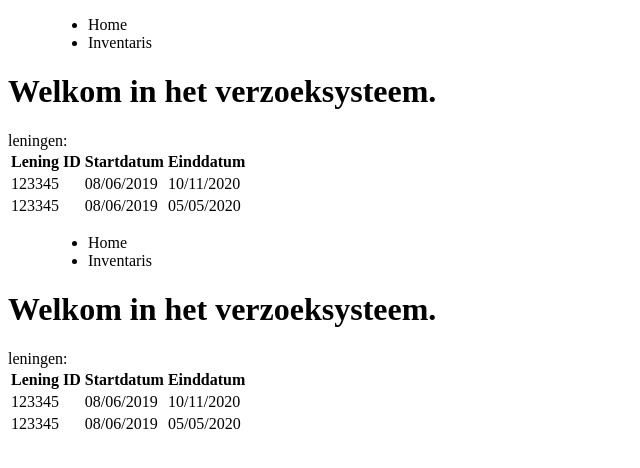
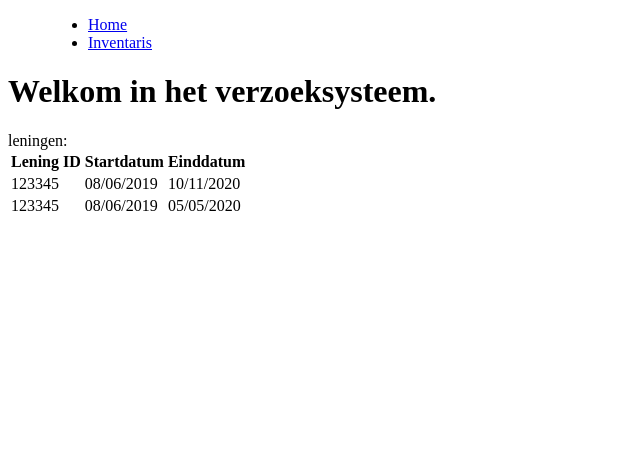
Before and after one commit to medzoseck/front-endPrograming, an Angular app: page /home in a window 1280 px wide. Shown: the top 468 px of the page, without its empty margins (0-640 px from the left). Built offline with nearby package versions, Linux system fonts and the light colour scheme.

Commit message:
routes werken nu

```diff
--- a/src/app/app.component.html
+++ b/src/app/app.component.html
@@ -17,5 +17,4 @@
     <h2><a target="_blank" rel="noopener" href="https://blog.angular.io/">Angular blog</a></h2>
   </li>
 </ul> -->
-<home></home>
 <router-outlet></router-outlet>
--- a/src/app/home/home.component.html
+++ b/src/app/home/home.component.html
@@ -5,3 +5,4 @@
 
 
 <leningen></leningen>
+<router-outlet></router-outlet>
--- a/src/app/home/home.component.ts
+++ b/src/app/home/home.component.ts
@@ -13,6 +13,5 @@ export class HomeComponent {
   constructor(){
     // this.leningen = [new Lening(123345,new Date("2018-10-10"), new Date("2020-11-10")),
     // new Lening(123345,new Date("2018-5-5"), new Date("2020-5-5"))]; //todo: service
-    console.log("leningen constructor");
   }
 }
--- a/src/app/inventaris/inventaris.component.html
+++ b/src/app/inventaris/inventaris.component.html
@@ -1,4 +1,4 @@
-
+<menu></menu>
 <table>
     <tr>
       <th>
--- a/src/app/inventaris/inventaris.component.ts
+++ b/src/app/inventaris/inventaris.component.ts
@@ -1,5 +1,6 @@
 import { Component } from '@angular/core';
 import { Leenproduct } from '../model/leenproduct';
+import { Router } from '@angular/router';
 
 @Component({
   selector: 'inventaris',
@@ -11,9 +12,9 @@ export class InventarisComponent {
 
   leenproducten: Leenproduct[] = [new Leenproduct(123,"arduino", "goedkope microcontroller"),
     new Leenproduct(321,"PNC-301", "Draagbare nucleaire reactor")];
-  constructor(){
+  constructor(private router: Router){
+
     // this.leningen = [new Lening(123345,new Date("2018-10-10"), new Date("2020-11-10")),
     // new Lening(123345,new Date("2018-5-5"), new Date("2020-5-5"))]; //todo: service
-    console.log("inventaris constructor");
   }
 }
--- a/src/app/leningen/leningen.component.ts
+++ b/src/app/leningen/leningen.component.ts
@@ -10,13 +10,11 @@ import { Lening } from '../model/lening';
 export class LeningComponent {
   leningen: Lening[];
   constructor(){
-    this.leningen = [new Lening(123345,new Date("2018-10-10"), new Date("2020-11-10")),
+    this.leningen = [new Lening(123345, new Date("2018-10-10"), new Date("2020-11-10")),
     new Lening(123345,new Date("2018-5-5"), new Date("2020-5-5"))]; //todo: service
-    console.log("ayy lmao");
   }
 
   public formatDate(date: Date): string{
-      console.log("formatdate");
     let day = date.getDate();
     let month = date.getMonth() + 1; //January is 0!
     let daystring = '' + day;
--- a/src/app/menu/menu.component.html
+++ b/src/app/menu/menu.component.html
@@ -1,8 +1,9 @@
 <div>
     <ul>
-        <li><a [routerLink]="Home">Home</a></li>
-        <li><a [routerLink]="Inventaris">Inventaris</a></li>
+        <li><a [routerLink]="'/home'">Home</a></li>
+        <li><a [routerLink]="'/inventaris'">Inventaris</a></li>
     </ul>
 <!-- <a [routerLink]="Lening_maken">Lening maken</a>
 <a [routerLink]="Leningen">Leningen</a> -->
 </div>
+<router-outlet></router-outlet>
```
